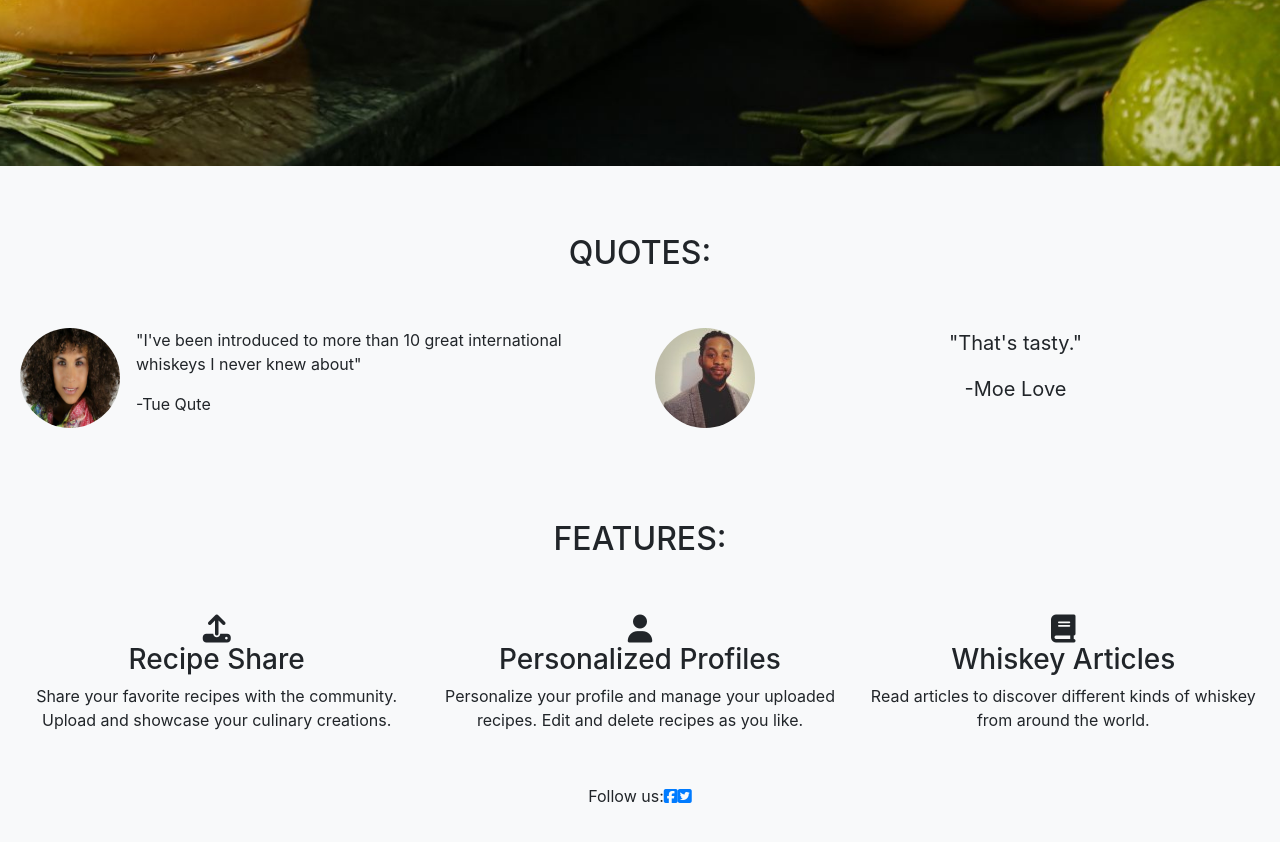
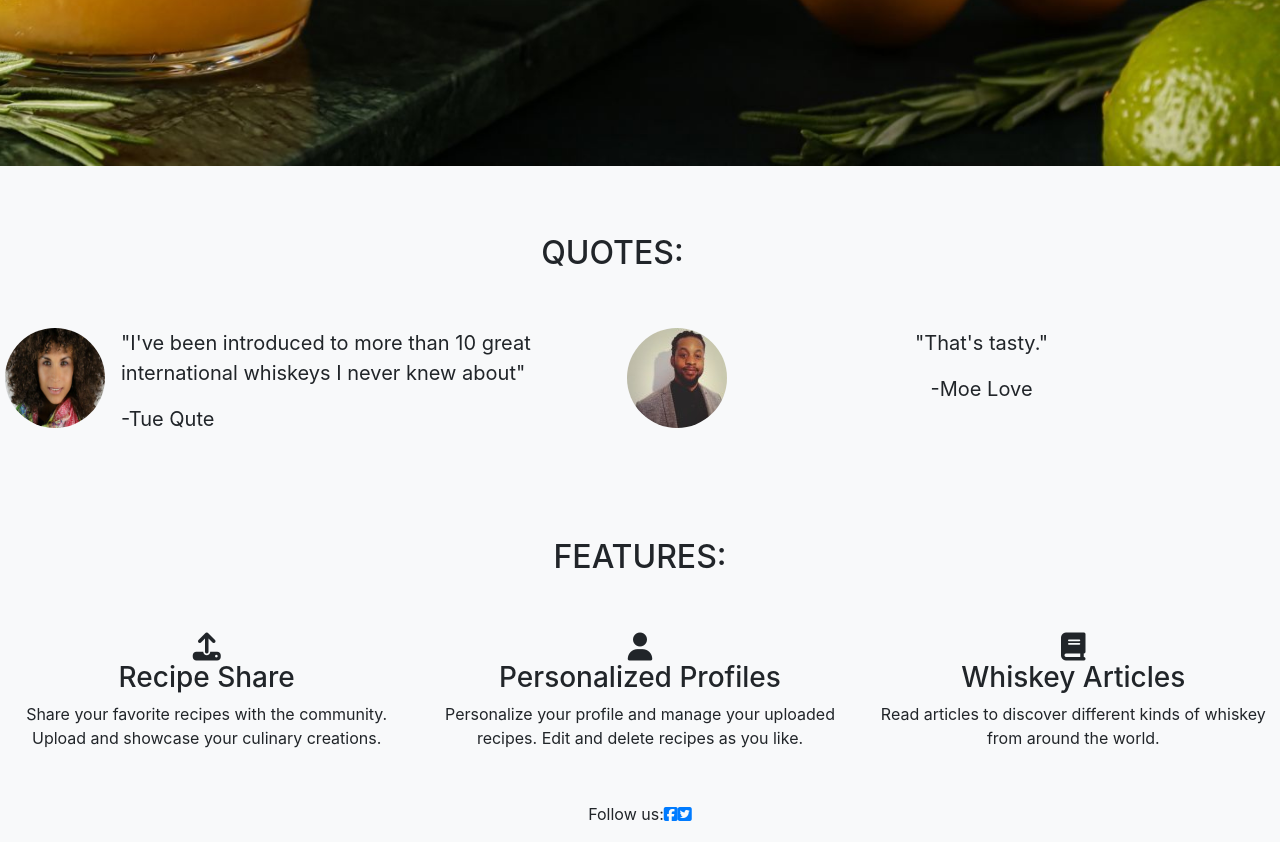
Before and after one commit to RogerWDavis/Drink-Tank, a Django app: page / in a window 1280 px wide. Shown: the part 723-1565 px from the top of the page. Before the commit the page ends 1526 px from the top, so only its background shows below. Run offline with Django 3.2, Linux system fonts and the light colour scheme; some libraries are stand-ins or nearby versions.

Commit message:
heroku deployment

```diff
--- a/Drink_Tank/settings.py
+++ b/Drink_Tank/settings.py
@@ -75,7 +75,6 @@
     'django.contrib.auth.middleware.AuthenticationMiddleware',
     'django.contrib.messages.middleware.MessageMiddleware',
     'django.middleware.clickjacking.XFrameOptionsMiddleware',
-    'allauth.account.middleware.AccountMiddleware',
 ]
 
 ROOT_URLCONF = 'Drink_Tank.urls'
--- a/templates/home.html
+++ b/templates/home.html
@@ -4,7 +4,7 @@
 
   {% include 'homejumbo.html' %}
 
-  <div class="quote-container" style="text-align: center; padding: 20px;>
+  <div class="quote-container" style="text-align: center; padding: 20px;">
     <!-- quotes -->
     <div class="row">
       <section class="quotes">
@@ -19,7 +19,7 @@
               <div class="d-none d-sm-block">
                 <img src="static/style/media/mimi.jpg" class="rounded-circle mr-3" height="100" width="100">
               </div>
-              <div class="media-body" style="text-align: left;>
+              <div class="media-body" style="text-align: left;">
                 <blockquote class="blockquote">
                   <p>"I've been introduced to more than 10 great international whiskeys I never knew about"</p>
                   <p>-Tue Qute</p>
@@ -45,7 +45,7 @@
     </div>
   </div>
 
-  <div class="features-container" style="text-align: center; padding: 20px;>
+  <div class="features-container" style="text-align: center; padding: 20px;">
     <!-- features -->
     <div class="row">
       <section class="features">
```
Also changed, not shown: requirements.txt (+9 -0 lines).
